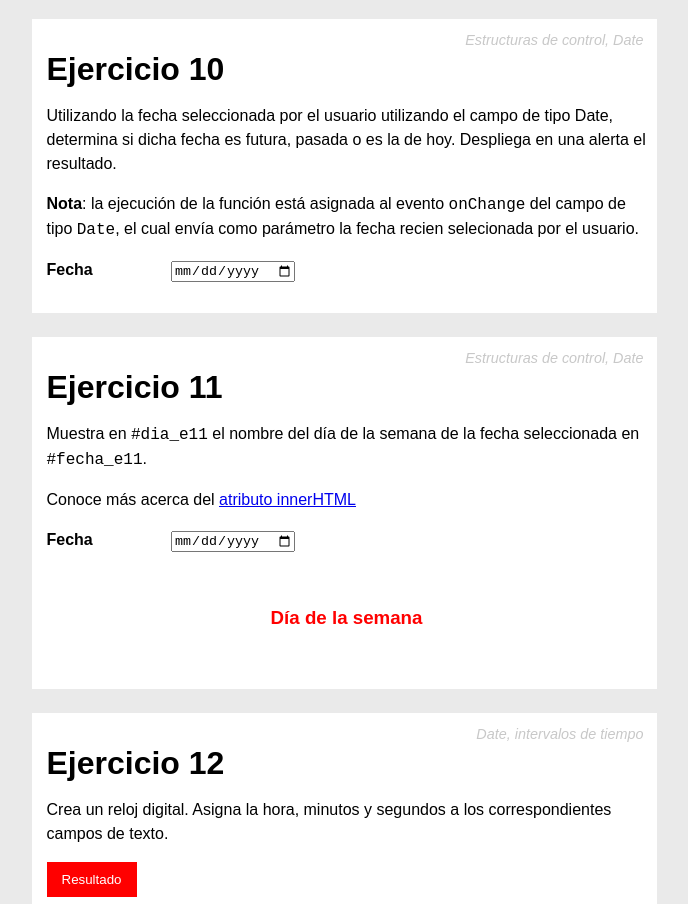
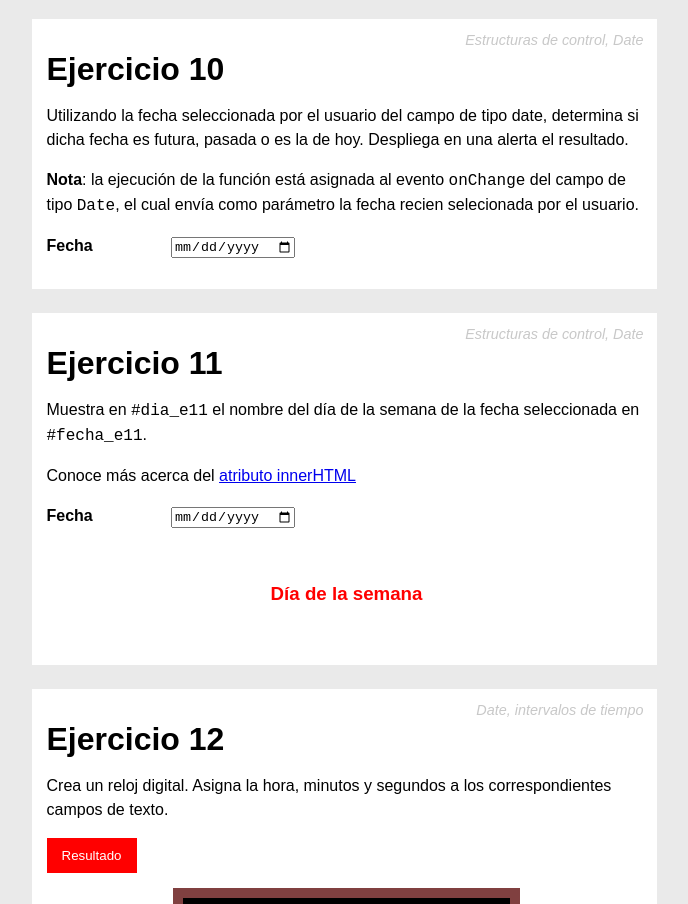
Before and after one commit to jrsg/pw2-e8, a plain HTML site: page index.html in a window 1280 px wide. Shown: the part 3753-4657 px from the top of the page, without its empty margins (296-984 px from the left). Drawn offline with Linux system fonts and the light colour scheme.

Commit message:
Corrección en la instrucción e10

```diff
--- a/index.html
+++ b/index.html
@@ -297,7 +297,7 @@
              <div class="temas">Estructuras de control, Date</div>
             <h1>Ejercicio 10</h1>
             <p>
-               Utilizando la fecha seleccionada por el usuario utilizando el campo de tipo Date, determina si dicha
+               Utilizando la fecha seleccionada por el usuario del campo de tipo date, determina si dicha
                fecha es futura, pasada o es la de hoy. Despliega en una alerta el resultado.
             </p>
             <p>
```
